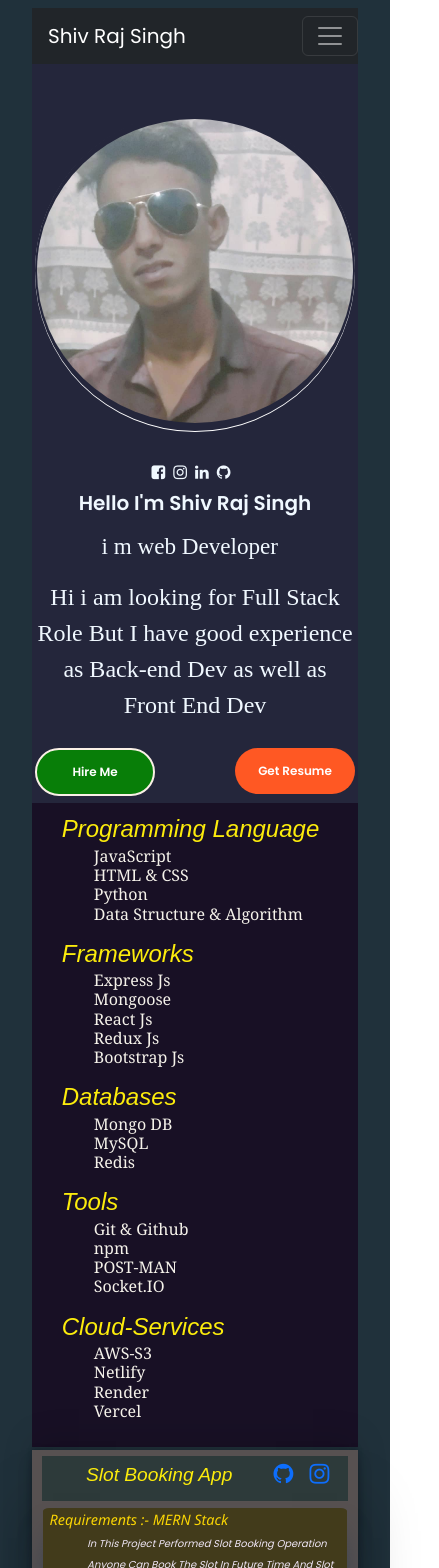
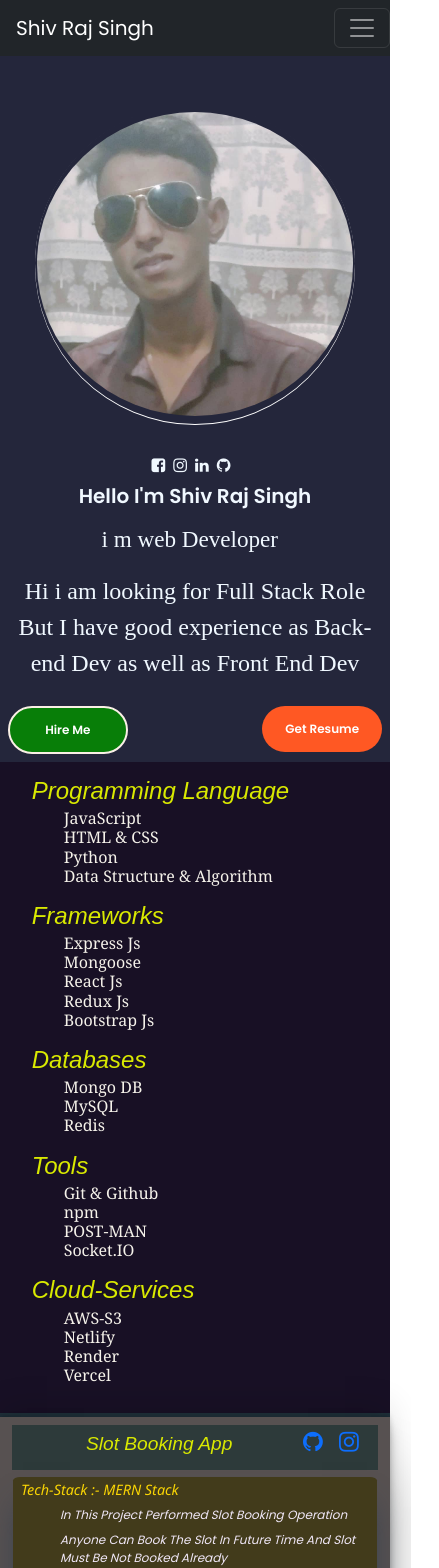
Before and after one commit to Shiv-Raj-Singh/My-Portfolio, a React (Vite) app in the folder my-portfolio/: page / in a window 390 px wide. Shown: the top 1568 px of the page, 439 px wide, since content can reach past the window. Built offline with nearby package versions, Linux system fonts and the light colour scheme; the HTML template or start-up script is replaced by a standard one; a web font is replaced by a local one.

Commit message:
first commit for check contact project

```diff
--- a/my-portfolio/src/App.css
+++ b/my-portfolio/src/App.css
@@ -20,14 +20,10 @@
 }
 
 
-
-
-
-
 #root {
   max-width: 180vw;
   margin: 0 auto;
-  padding: 0.5rem  2rem 10px;
+  /* padding: 0.5rem  2rem 10px; */
   background-color: #20313b;
   text-align: center;
 }
--- a/my-portfolio/src/Components/AboutMe/skill.css
+++ b/my-portfolio/src/Components/AboutMe/skill.css
@@ -63,7 +63,7 @@
     /* border: 2px yellow solid; */
 }
 .h4{
-    font-size: 20px;
+    color: rgb(217, 233, 1);
     font-family: Georgia, 'Times New Roman', Times, serif;
 }
 .ul li{
--- a/my-portfolio/src/Components/Projects/Projects.jsx
+++ b/my-portfolio/src/Components/Projects/Projects.jsx
@@ -55,7 +55,7 @@ import data  from './data'
                 </div>
                 </div>
                 <div className="project-about">
-                          <h6 className="h6"> Requirements :- {a.description} </h6>
+                          <h6 className="h6"> Tech-Stack :- {a.description} </h6>
                           <p className="des mt-2">
                               {
                                 a.body.map((v, index)=>{
--- a/my-portfolio/src/Components/Projects/project.css
+++ b/my-portfolio/src/Components/Projects/project.css
@@ -87,7 +87,7 @@
         margin: 0.5%;
         color: rgb(240, 231, 247);
         margin: 2%;
-        font-size: 10px;
+        font-size: 12px;
     }
     .project-about{
         width: 97%;
```
